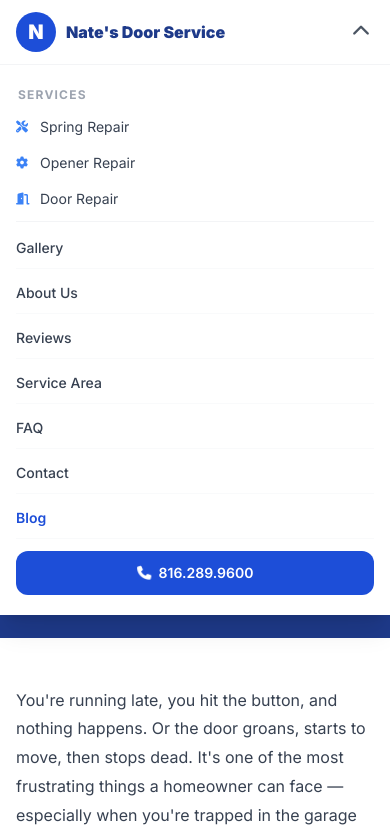
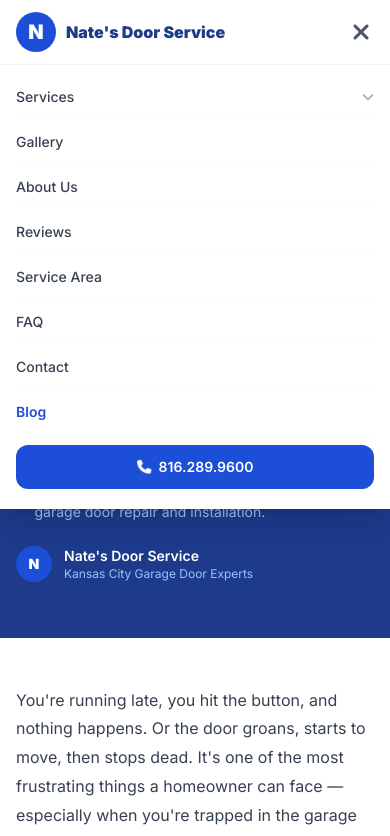
Before and after one commit to degardonia/nates-door-service, a website: page blog/garage-door-wont-open/index.html in a window 390 px wide. Both pictures are taken after a click on the button "Toggle menu". Shown: the top 836 px of the page. Drawn offline with nearby package versions, Linux system fonts and the light colour scheme.

Commit message:
Fix mobile nav: restore hamburger icon, Services accordion
- Hamburger icon restored to bars (was incorrectly changed to chevron)
- Mobile menu top-level items show by default (Services, Gallery, About, etc.)
- Services has a chevron arrow; tapping it expands Spring/Opener/Door Repair
- Services accordion collapses automatically when menu is closed

Made-with: Cursor

```diff
--- a/blog/garage-door-wont-open/index.html
+++ b/blog/garage-door-wont-open/index.html
@@ -179,7 +179,7 @@
 
     <!-- Mobile hamburger button -->
     <button id="hamburger" class="lg:hidden text-gray-600 hover:text-brand focus:outline-none p-1" aria-label="Toggle menu" aria-expanded="false">
-      <i id="hamburger-icon" class="fas fa-chevron-down text-lg"></i>
+      <i id="hamburger-icon" class="fas fa-bars text-2xl"></i>
     </button>
 
   </div>
@@ -187,11 +187,16 @@
   <!-- Mobile dropdown menu -->
   <div id="mobile-menu" class="hidden lg:hidden absolute top-full left-0 right-0 bg-white shadow-xl border-t border-gray-100 px-4 pb-5 pt-3 z-50">
     <nav class="flex flex-col gap-1">
-      <div class="border-b border-gray-100 pb-1 mb-0.5">
-        <p class="text-xs font-bold uppercase tracking-widest text-gray-400 pt-2.5 pb-1.5 px-0.5">Services</p>
-        <a href="/services/spring-repair"      onclick="closeMobileMenu()" class="flex items-center gap-2 text-gray-700 hover:text-brand py-2 text-sm"><i class="fas fa-tools w-4 text-brand-mid text-xs"></i> Spring Repair</a>
-        <a href="/services/opener-repair"      onclick="closeMobileMenu()" class="flex items-center gap-2 text-gray-700 hover:text-brand py-2 text-sm"><i class="fas fa-cog w-4 text-brand-mid text-xs"></i> Opener Repair</a>
-        <a href="/services/garage-door-repair" onclick="closeMobileMenu()" class="flex items-center gap-2 text-gray-700 hover:text-brand py-2 text-sm"><i class="fas fa-door-open w-4 text-brand-mid text-xs"></i> Door Repair</a>
+      <div>
+        <button onclick="toggleMobileServices()" id="mobile-services-btn"
+                class="w-full text-left text-gray-700 hover:text-brand font-medium py-2.5 border-b border-gray-50 text-sm flex items-center justify-between">
+          Services <i class="fas fa-chevron-down text-xs text-gray-400 transition-transform" id="mobile-services-icon"></i>
+        </button>
+        <div id="mobile-services-menu" class="hidden pl-4 py-1 space-y-0.5">
+          <a href="/services/spring-repair"      onclick="closeMobileMenu()" class="flex items-center gap-2 text-gray-600 hover:text-brand py-2 text-sm border-b border-gray-50"><i class="fas fa-tools w-4 text-brand-mid text-xs"></i> Spring Repair</a>
+          <a href="/services/opener-repair"      onclick="closeMobileMenu()" class="flex items-center gap-2 text-gray-600 hover:text-brand py-2 text-sm border-b border-gray-50"><i class="fas fa-cog w-4 text-brand-mid text-xs"></i> Opener Repair</a>
+          <a href="/services/garage-door-repair" onclick="closeMobileMenu()" class="flex items-center gap-2 text-gray-600 hover:text-brand py-2 text-sm border-b border-gray-50"><i class="fas fa-door-open w-4 text-brand-mid text-xs"></i> Door Repair</a>
+        </div>
       </div>
       <a href="/#gallery"      onclick="closeMobileMenu()" class="text-gray-700 hover:text-brand font-medium py-2.5 border-b border-gray-50 text-sm">Gallery</a>
       <a href="/#about"        onclick="closeMobileMenu()" class="text-gray-700 hover:text-brand font-medium py-2.5 border-b border-gray-50 text-sm">About Us</a>
@@ -557,7 +562,7 @@
   hamburger.addEventListener('click', () => {
     const isOpen = !mobileMenu.classList.contains('hidden');
     mobileMenu.classList.toggle('hidden', isOpen);
-    hamburgerIcon.className = isOpen ? 'fas fa-chevron-down text-lg' : 'fas fa-chevron-up text-lg';
+    hamburgerIcon.className = isOpen ? 'fas fa-bars text-2xl' : 'fas fa-times text-2xl';
     hamburger.setAttribute('aria-expanded', String(!isOpen));
   });
 
@@ -587,8 +592,11 @@
 
   function closeMobileMenu() {
     mobileMenu.classList.add('hidden');
-    hamburgerIcon.className = 'fas fa-chevron-down text-lg';
+    hamburgerIcon.className = 'fas fa-bars text-2xl';
     hamburger.setAttribute('aria-expanded', 'false');
+    const sm = document.getElementById('mobile-services-menu');
+    const si = document.getElementById('mobile-services-icon');
+    if (sm) { sm.classList.add('hidden'); si.style.transform = ''; }
   }
 </script>
 
```
Also changed, not shown: blog/index.html (+16 -8 lines), index.html (+16 -8 lines), services/garage-door-repair/index.html (+16 -8 lines), services/opener-repair/index.html (+16 -8 lines), services/spring-repair/index.html (+16 -8 lines).
